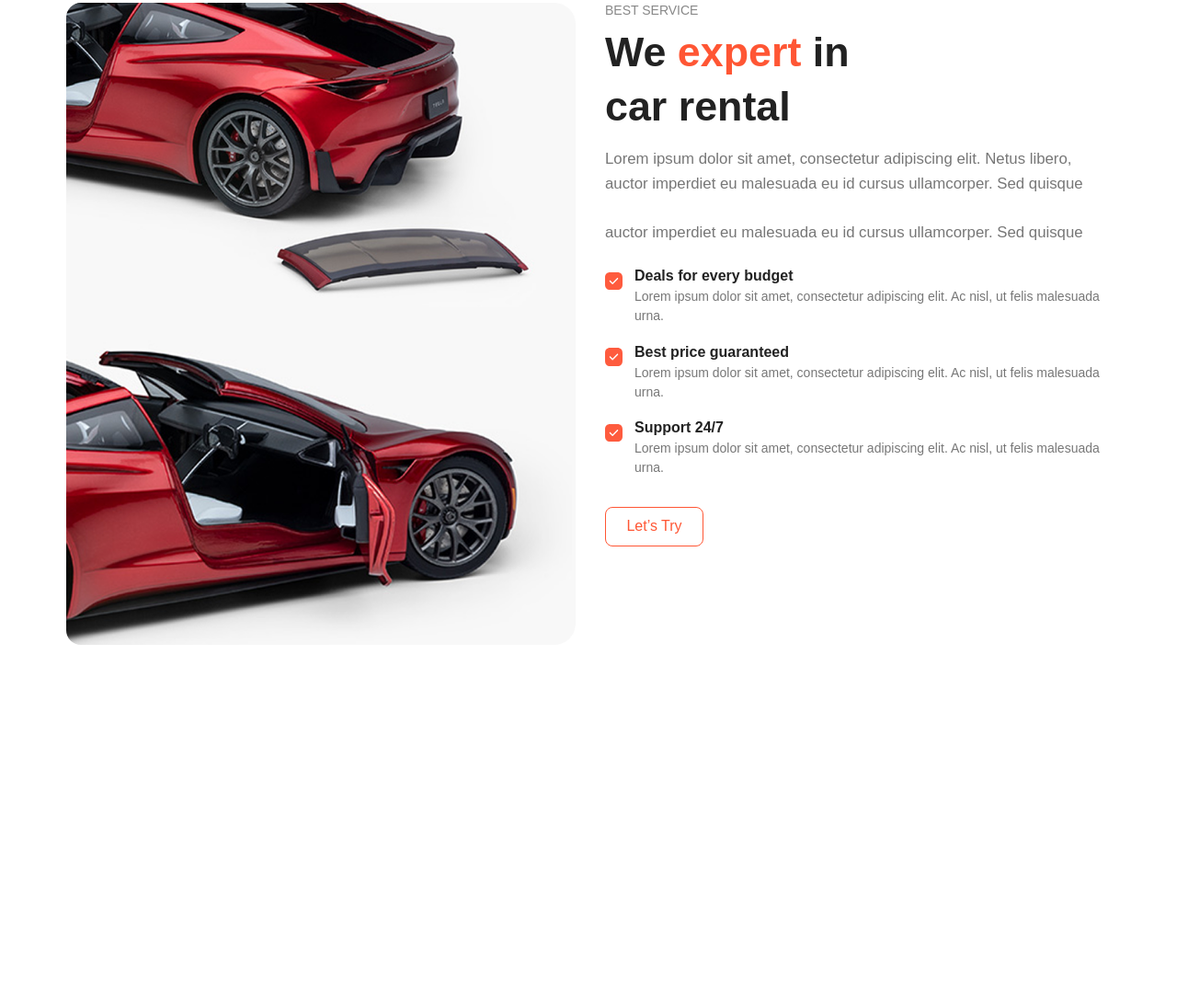
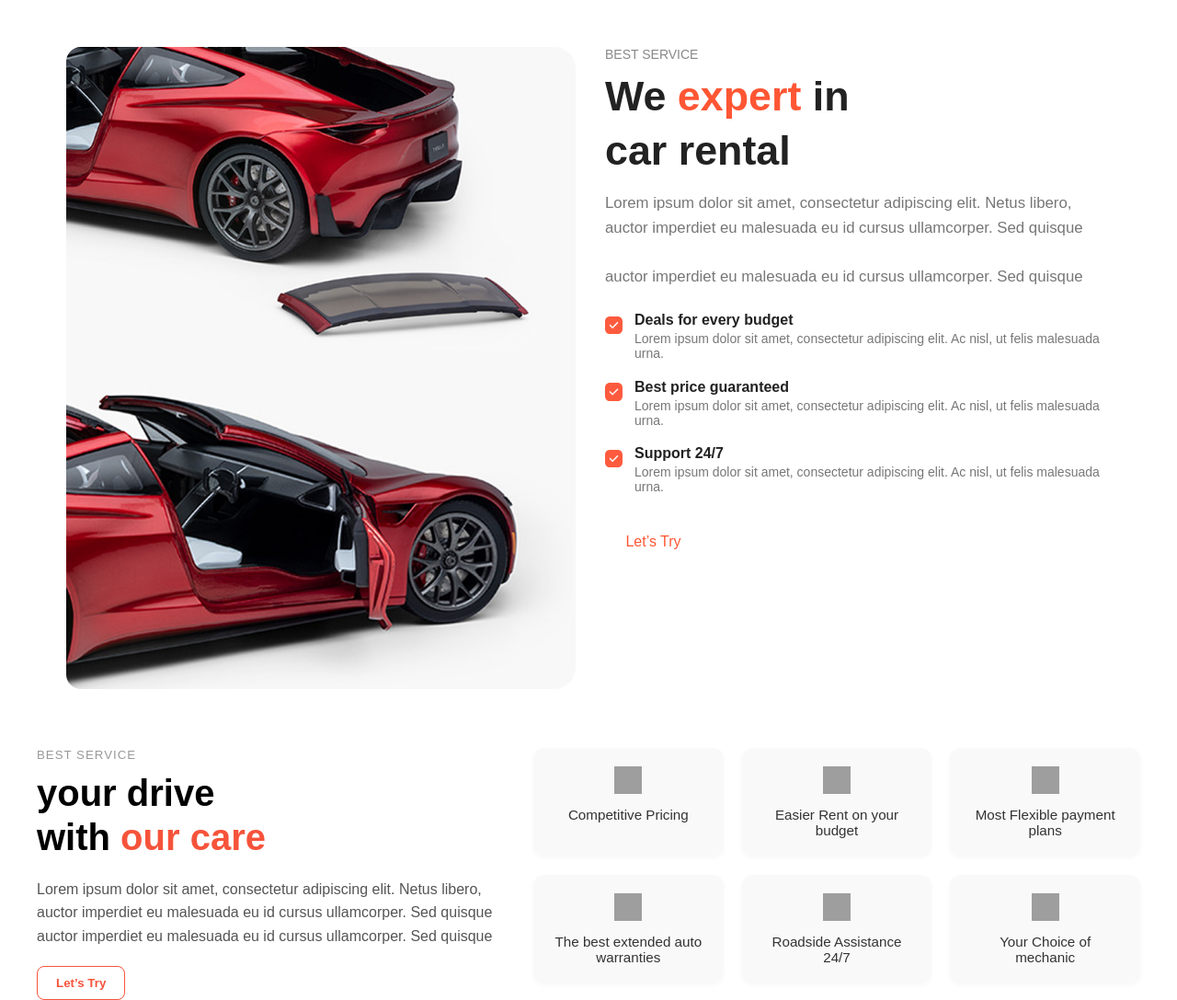
Before and after one commit to Jose7764/Carzin, a plain HTML site: page index.html in a window 1280 px wide. Shown: the part 1669-2756 px from the top of the page at 92% size. Before the commit the page ends 2434 px from the top, so only its background shows below. Drawn offline with Linux system fonts and the light colour scheme; grey boxes are pictures that could not be loaded.

Commit message:
feat: Adiciona estruturas setions, e melhora o css

```diff
--- a/index.html
+++ b/index.html
@@ -150,6 +150,42 @@
   </div>
 </section>
 
+<section class="drive-care">
+  <div class="text-content">
+    <h5>BEST SERVICE</h5>
+    <h1>your drive<br>with <span>our care</span></h1>
+    <p>Lorem ipsum dolor sit amet, consectetur adipiscing elit. Netus libero, auctor imperdiet eu malesuada eu id cursus ullamcorper. Sed quisque auctor imperdiet eu malesuada eu id cursus ullamcorper. Sed quisque</p>
+    <button>Let’s Try</button>
+  </div>
+
+  <div class="features">
+    <div class="feature-card">
+      <img src="https://img.icons8.com/ios-filled/50/fa314a/cheap--v1.png" alt="Competitive Pricing">
+      <p>Competitive Pricing</p>
+    </div>
+    <div class="feature-card">
+      <img src="https://img.icons8.com/ios-filled/50/fa314a/car--v1.png" alt="Easier Rent">
+      <p>Easier Rent on your budget</p>
+    </div>
+    <div class="feature-card">
+      <img src="https://img.icons8.com/ios-filled/50/fa314a/installing-updates.png" alt="Payment Plans">
+      <p>Most Flexible payment plans</p>
+    </div>
+    <div class="feature-card">
+      <img src="https://img.icons8.com/ios-filled/50/fa314a/settings.png" alt="Auto Warranty">
+      <p>The best extended auto warranties</p>
+    </div>
+    <div class="feature-card">
+      <img src="https://img.icons8.com/ios-filled/50/fa314a/car-battery.png" alt="Roadside Assistance">
+      <p>Roadside Assistance 24/7</p>
+    </div>
+    <div class="feature-card">
+      <img src="https://img.icons8.com/ios-filled/50/fa314a/maintenance.png" alt="Choice of Mechanic">
+      <p>Your Choice of mechanic</p>
+    </div>
+  </div>
+</section>
+
 
 </body>
 </html>
--- a/style.css
+++ b/style.css
@@ -77,8 +77,9 @@ body {
 }
 
 .startTitle{
+    padding-top: 3rem;
     color: #000000;
-     font-size: 3rem;
+    font-size: 3rem;
 }
 
 .startTitle2{
@@ -121,10 +122,11 @@ body {
     font-weight: 400;
 }
 
-.descriptionRecomen{
+.descriptionRecomend{
     display: flex;
-    align-items: start;
-    gap: 2rem;
+    flex-direction: column;
+    justify-content: flex-start;
+
 }
 
 #recomen2{
@@ -135,8 +137,10 @@ body {
     display: none;
 }
 
-.descriptionRecomen img{
-    align-self: end;
+.descriptionRecomend img{
+    justify-self: flex-end;
+    width: 3rem;
+    height: 1.3rem;
 }
 
 .how-it-works .subtitle {
@@ -396,7 +400,6 @@ h1 span {
   font-size: 0.875rem;
   color: var(--gray);
   margin: 0;
-  line-height: 1.5;
 }
 
 .try-btn {
@@ -405,15 +408,10 @@ h1 span {
   padding: 0.7rem 1.4rem;
   font-size: 0.95rem;
   color: var(--primary);
-  border: 1px solid var(--primary);
+
   border-radius: 0.5rem;
   text-decoration: none;
-  transition: all 0.3s ease;
-}
 
-.try-btn:hover {
-  background-color: var(--primary);
-  color: white;
 }
 
 .service-images {
@@ -459,3 +457,89 @@ h1 span {
     font-size: 1rem;
   }
 }
+
+
+   section.drive-care {
+      display: flex;
+      flex-direction: column;
+      gap: 40px;
+      max-width: 1200px;
+      margin: auto;
+    }
+
+    .text-content {
+      flex: 1;
+      max-width: 500px;
+    }
+
+    .text-content h5 {
+      color: #999;
+      letter-spacing: 1px;
+      font-weight: 500;
+      margin-bottom: 10px;
+    }
+
+    .text-content h1 {
+      font-size: 2.5rem;
+      line-height: 1.2;
+      font-weight: 700;
+    }
+
+    .text-content h1 span {
+      color: #f6533b;
+    }
+
+    .text-content p {
+      margin: 20px 0;
+      line-height: 1.6;
+      color: #555;
+    }
+
+    .text-content button {
+      padding: 10px 20px;
+      background-color: transparent;
+      color: #f6533b;
+      border: 1.5px solid #f6533b;
+      border-radius: 8px;
+      font-weight: 600;
+      cursor: pointer;
+      transition: all 0.3s;
+    }
+
+    .text-content button:hover {
+      background-color: #f6533b;
+      color: white;
+    }
+
+    .features {
+      display: grid;
+      grid-template-columns: repeat(auto-fit, minmax(180px, 1fr));
+      gap: 20px;
+      flex: 1;
+    }
+
+    .feature-card {
+      background-color: #f9f9f9;
+      border-radius: 12px;
+      padding: 20px;
+      text-align: center;
+      box-shadow: 0 2px 6px rgba(0,0,0,0.03);
+    }
+
+    .feature-card img {
+      width: 30px;
+      height: 30px;
+      margin-bottom: 10px;
+    }
+
+    .feature-card p {
+      font-size: 0.95rem;
+      color: #333;
+    }
+
+    @media (min-width: 900px) {
+      section.drive-care {
+        flex-direction: row;
+        align-items: flex-start;
+      }
+    }
```
